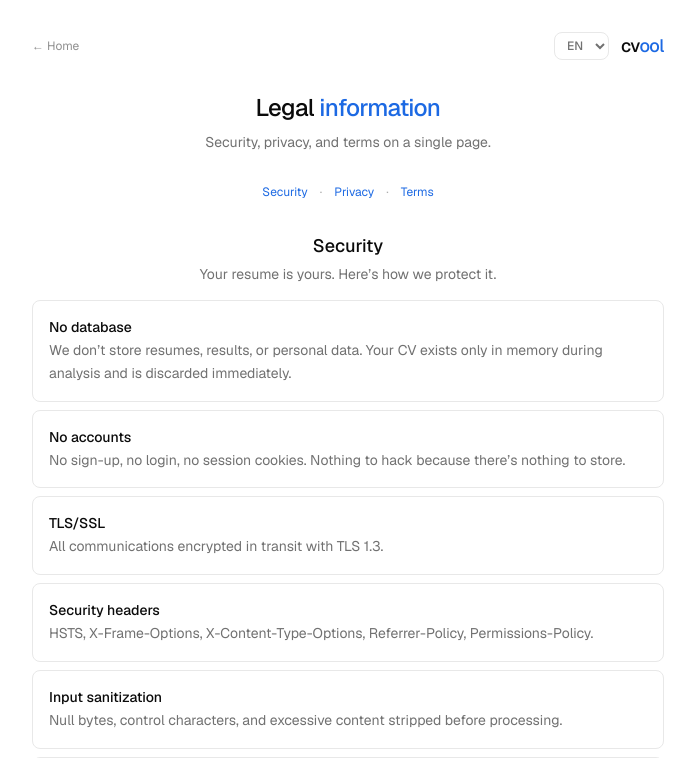
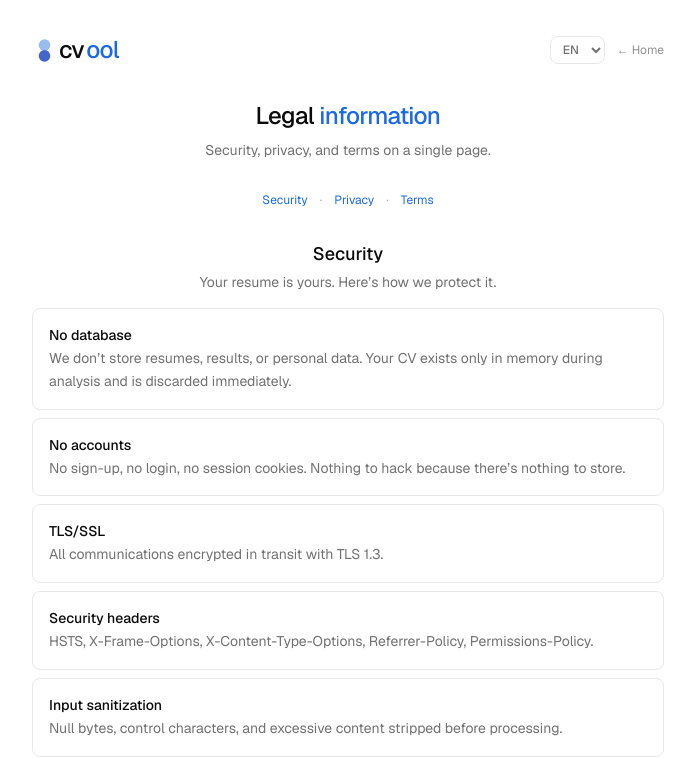
Before and after one commit to pixan-ai/cvool, a Next.js app: page /legal in a window 1280 px wide. Shown: the top 758 px of the page, without its empty margins (292-987 px from the left). Built offline with nearby package versions, Linux system fonts and the light colour scheme.

Commit message:
fix: subheader favicon+wordmark to left, back link to right

```diff
--- a/src/components/SubLayout.tsx
+++ b/src/components/SubLayout.tsx
@@ -3,22 +3,24 @@ import { useState } from "react";
 import Link from "next/link";
 import { track } from "@vercel/analytics";
 import { GitHubIcon, XIcon, BuyMeACoffeeIcon } from "@/components/icons";
+import { FaviconIcon } from "@/components/FaviconIcon";
 
 type Lang = "es" | "en";
 
 export function SubHeader({ lang, setLang }: { lang: Lang; setLang: (l: Lang) => void }) {
   return (
     <header className="flex items-center justify-between">
-      <Link href="/" className="text-xs text-ink-400 hover:text-accent transition">{lang === "es" ? "← Inicio" : "← Home"}</Link>
+      <span className="inline-flex items-center gap-[2px] font-[family-name:var(--font-geist)] text-[24px] font-medium tracking-tight">
+        <FaviconIcon size="w-[25px] h-[25px]" />
+        <span className="text-ink-900">cv</span><span className="text-accent">ool</span>
+      </span>
       <div className="flex items-center gap-3">
         <select value={lang} onChange={(e) => setLang(e.target.value as Lang)}
           className="text-xs font-medium text-ink-500 bg-transparent border border-ink-100 rounded-lg px-2 py-1 focus:outline-none focus:border-accent cursor-pointer">
           <option value="es">ES</option>
           <option value="en">EN</option>
         </select>
-        <span className="font-[family-name:var(--font-geist)] text-lg font-medium tracking-tight">
-          <span className="text-ink-900">cv</span><span className="text-accent">ool</span>
-        </span>
+        <Link href="/" className="text-xs text-ink-400 hover:text-accent transition">{lang === "es" ? "\u2190 Inicio" : "\u2190 Home"}</Link>
       </div>
     </header>
   );
```
